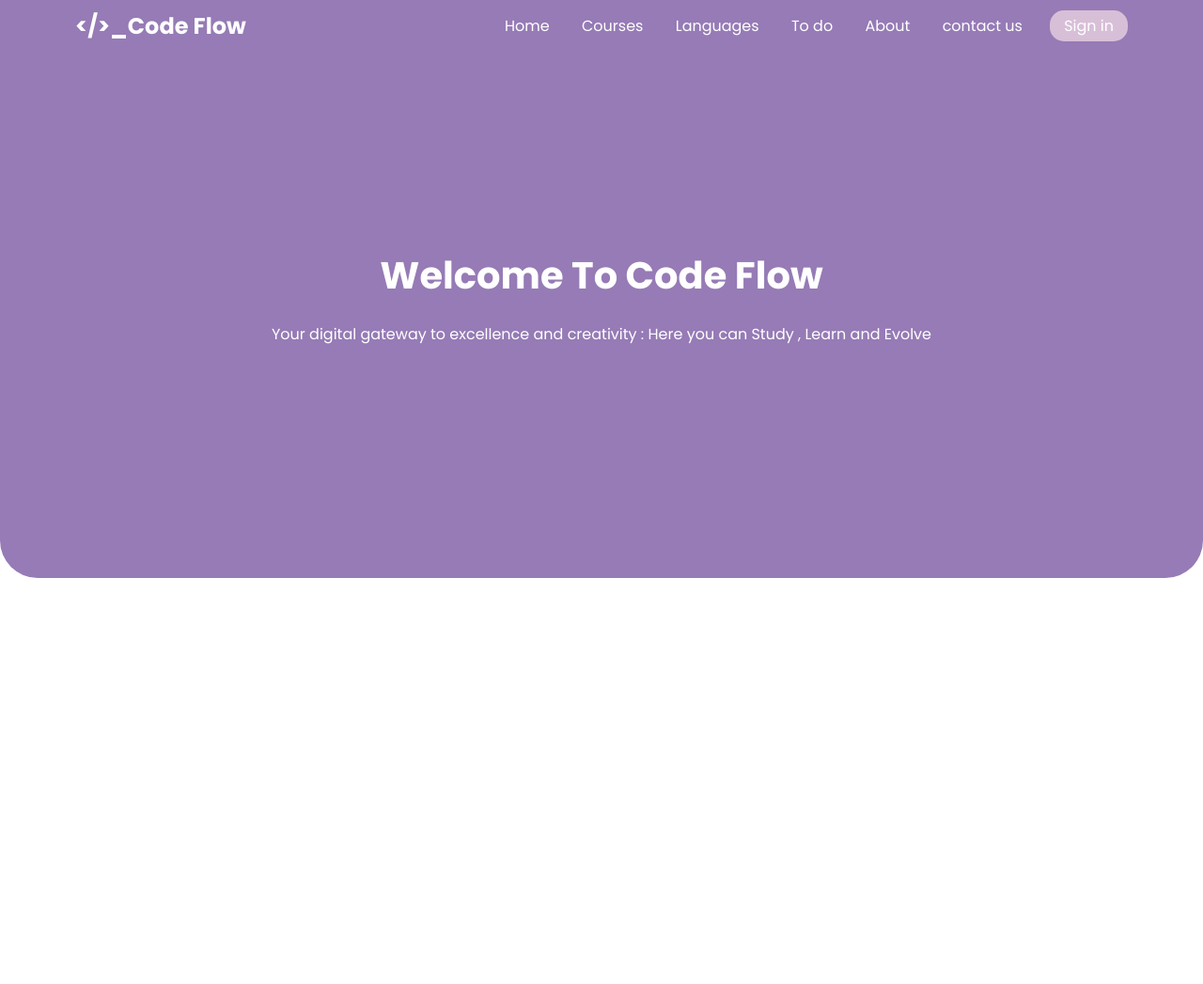
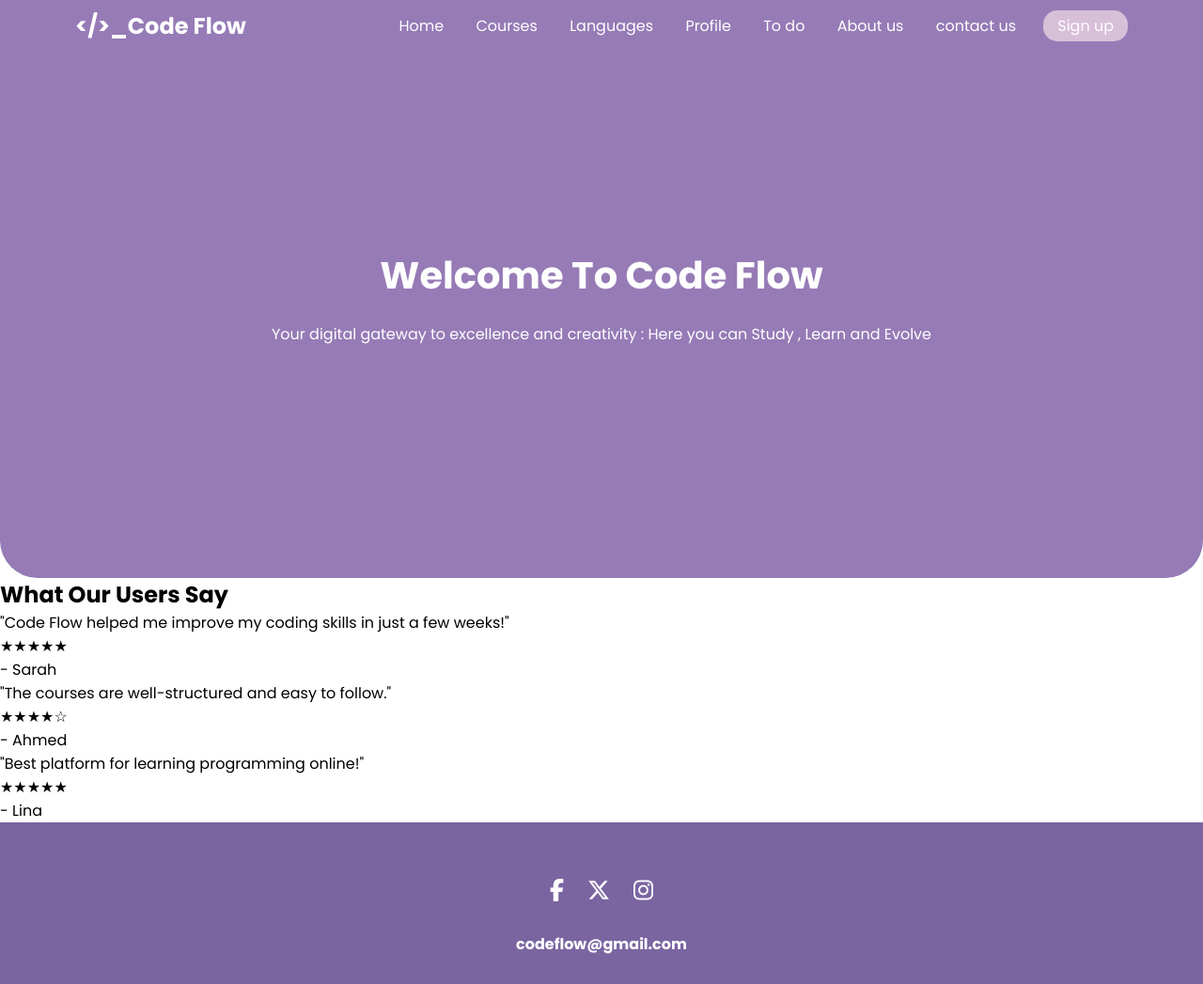
Before and after one commit to shahdAhmed55/Code-Flow, a plain HTML site: page HomePage.html in a window 1280 px wide. Shown: the whole page at 94% size. Before the commit the page ends 800 px from the top, so only its background shows below. Drawn offline with Linux system fonts and the light colour scheme.

Commit message:
Add files via upload

```diff
--- a/HomePage.html
+++ b/HomePage.html
@@ -6,8 +6,11 @@
     <meta name="viewport" content="width=device-width, initial-scale=1.0">
     <title>Code Flow</title>
     <link rel="stylesheet" href="https://cdnjs.cloudflare.com/ajax/libs/font-awesome/5.15.4/css/all.min.css" />
-    <link rel="stylesheet" href="HomePage.css" />
-    <link rel="stylesheet" href="global.css">
+
+<link rel="stylesheet" href="https://cdnjs.cloudflare.com/ajax/libs/font-awesome/6.5.0/css/all.min.css">
+
+<link rel="stylesheet" href="HomePage.css" />
+    <link rel="stylesheet" href="../global.css">
 </head>
 
 <body>
@@ -16,12 +19,13 @@
             <h2>&lt;/&gt;_Code Flow</h2>
             <div class="headers-link-a">
                 <a href="./HomePage.html">Home</a>
-                <a href="./Course Page/Courses.html">Courses</a>
-                <a href="./Language/language.html">Languages</a>
-                <a href="./Todo List/todoList.html">To do</a>
-                <a href="./about,footer.html">About</a>
-                <a href="./Contact Page/contact.html">contact us</a>
-                <a href="./SignUp/sing up,login .html" class="button">Sign in</a>
+                <a href="../Course Page/Courses.html">Courses</a>
+                <a href="../Language/language.html">Languages</a>
+                <a href="../Profile Page/Profile.html">Profile</a>
+                <a href="../Todo List/todoList.html">To do</a>
+                <a href="../About us Page/About us.html">About us</a>
+                <a href="../Contact Page/contact.html">contact us</a>
+                <a href="../SignUp/sing up,login .html" class="button">Sign up</a>
             </div>
         </div>
     </div>
@@ -31,6 +35,41 @@
             Your digital gateway to excellence and creativity : Here you can Study , Learn and Evolve </p>
     </div>
 
+    <section class="testimonials">
+        <h2>What Our Users Say</h2>
+        <div class="testimonial-card">
+          <p>"Code Flow helped me improve my coding skills in just a few weeks!"</p>
+          <div class="stars">★★★★★</div>
+          <span>- Sarah</span>
+        </div>
+        <div class="testimonial-card">
+          <p>"The courses are well-structured and easy to follow."</p>
+          <div class="stars">★★★★☆</div>
+          <span>- Ahmed</span>
+        </div>
+        <div class="testimonial-card">
+          <p>"Best platform for learning programming online!"</p>
+          <div class="stars">★★★★★</div>
+          <span>- Lina</span>
+        </div>
+      </section>
+
+
+  <!-- ✅ Footer Start -->
+  <footer>
+
+    <div class="student-icons">
+      <ul>
+        <li><a href="https://facebook.com" target="_blank" title="Facebook"><i class="fab fa-facebook-f"></i></a></li>
+        <li><a href="https://x.com" target="_blank" title="X (Twitter)"><i class="fab fa-x-twitter"></i></a></li>
+        <li><a href="https://instagram.com" target="_blank" title="Instagram"><i class="fab fa-instagram"></i></a></li>
+      </ul>
+    </div>
+    <p class="email"><a href="mailto:codeflow@gmail.com">codeflow@gmail.com</a></p>
+  </footer>
+  <!-- ✅ Footer End -->
+
+
 </body>
 
 </html>
```
